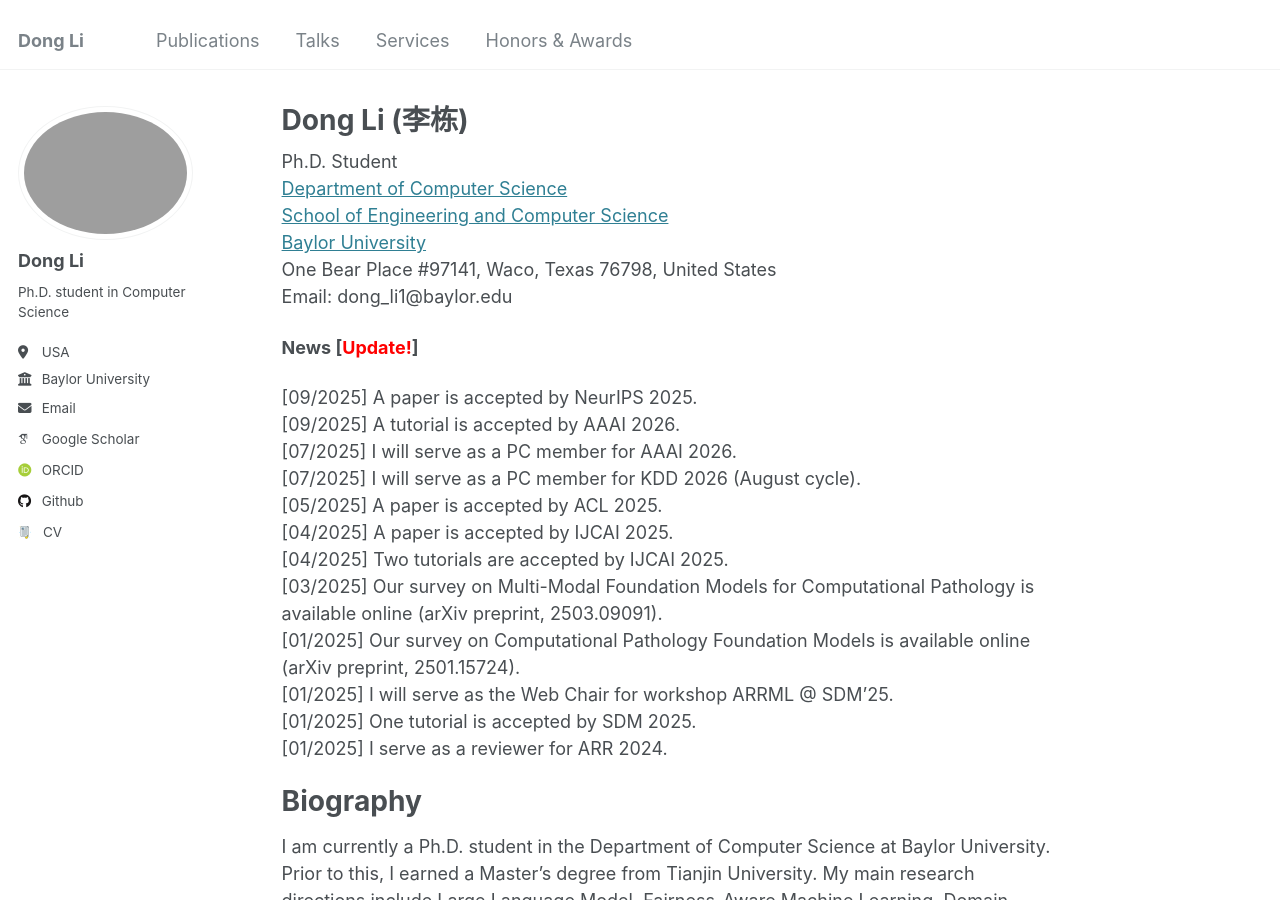
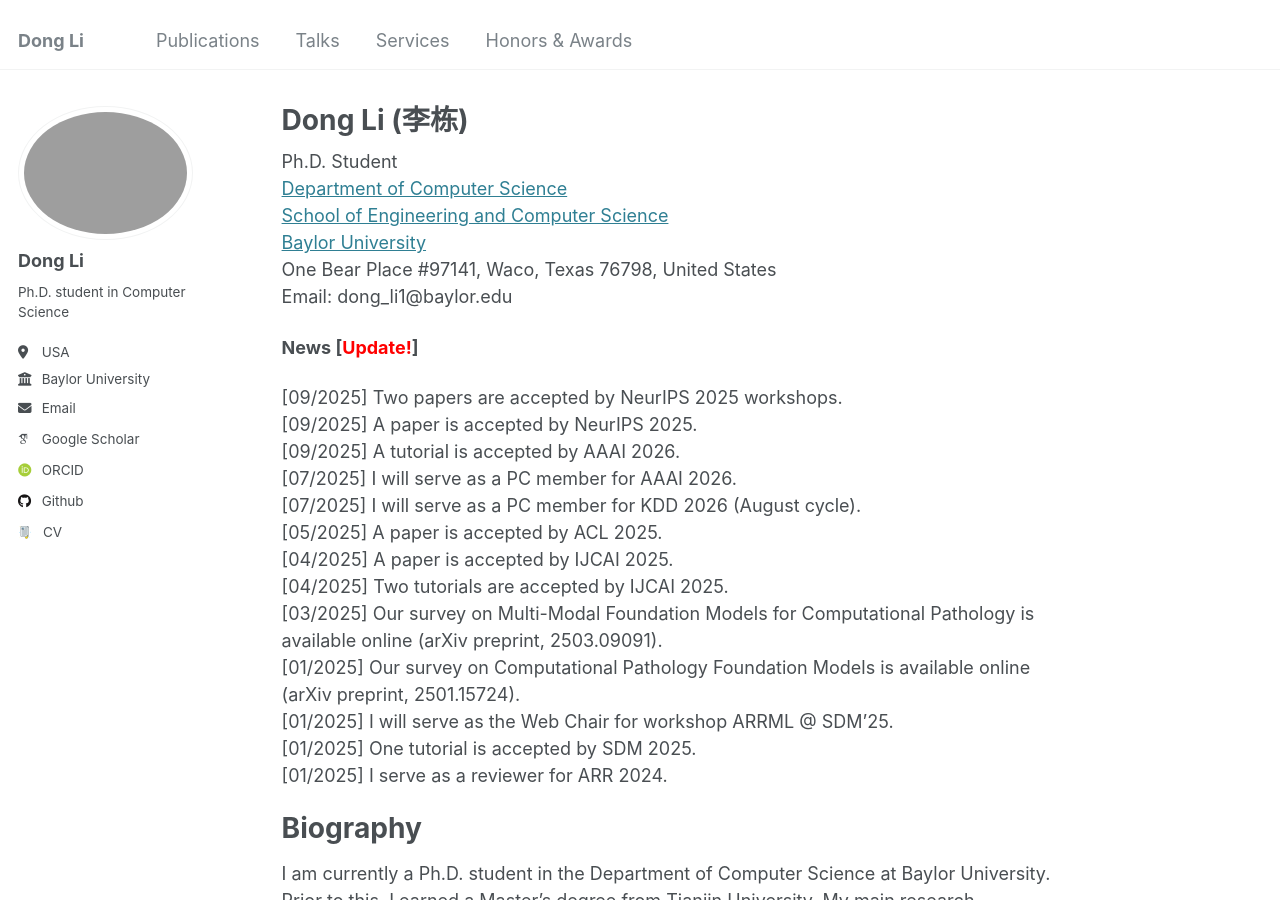
Before and after one commit to TurkeyWatanabe/dongli, a Jekyll site: the page built from _pages/about.md, in a window 1280 px wide and 900 px high. Built offline with Jekyll 4.4.1, drawn with Linux system fonts in a browser that asks for light colours; some web fonts are replaced.

Commit message:
Update about.md

```diff
--- a/_pages/about.md
+++ b/_pages/about.md
@@ -16,6 +16,7 @@ Email: dong_li1@baylor.edu
 
 **News [<span style="color:red">Update!</span>]**
 
+[09/2025] Two papers are accepted by NeurIPS 2025 workshops. <br>
 [09/2025] A paper is accepted by NeurIPS 2025.<br>
 [09/2025] A tutorial is accepted by AAAI 2026.<br>
 [07/2025] I will serve as a PC member for AAAI 2026.<br>
```
